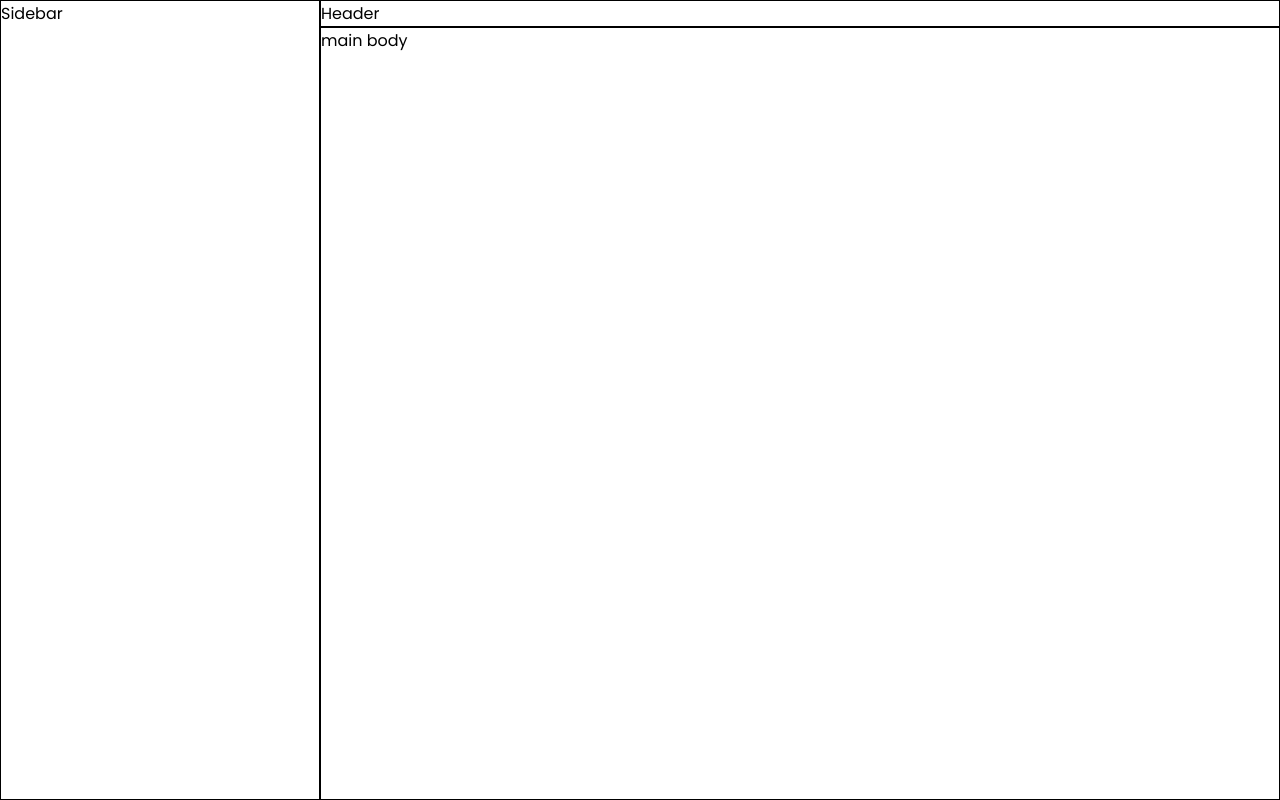
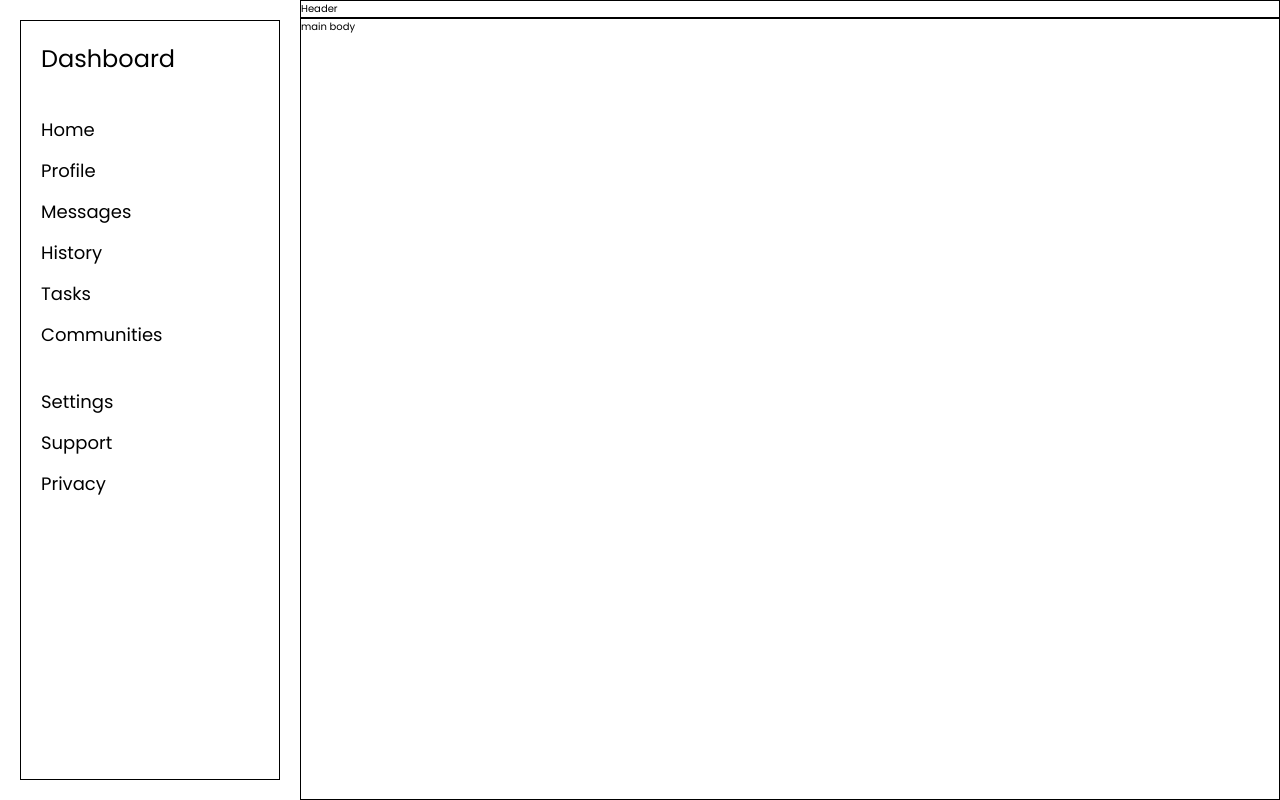
Before and after one commit to abhijeet3001/odin-admin-dashboard, a plain HTML site: page index.html in a window 1280 px wide. Drawn offline with Linux system fonts and the light colour scheme.

Commit message:
Add Sidebar menu items and apply initial styling

```diff
--- a/index.html
+++ b/index.html
@@ -10,7 +10,22 @@
 <body>
     <div class="main-container">
         <div class="header">Header</div>
-        <div class="sidebar">Sidebar</div>
+        <div class="sidebar">
+            <div class="sidebar-title">Dashboard</div>
+            <div class="menu-container">
+                <div class="menu-item">Home</div>
+                <div class="menu-item">Profile</div>
+                <div class="menu-item">Messages</div>
+                <div class="menu-item">History</div>
+                <div class="menu-item">Tasks</div>
+                <div class="menu-item">Communities</div>
+            </div>
+            <div class="menu-container">
+                <div class="menu-item">Settings</div>
+                <div class="menu-item">Support</div>
+                <div class="menu-item">Privacy</div>
+            </div>
+        </div>
         <div class="main-content">main body</div>
     </div>
 </body>
--- a/style.css
+++ b/style.css
@@ -1,4 +1,7 @@
 @import url("https://fonts.googleapis.com/css2?family=Poppins&display=swap");
+:root{
+  font-size: 10px;
+}
 body {
   margin: 0;
   padding: 0;
@@ -10,7 +13,7 @@ body {
 
 .main-container {
   display: grid;
-  grid-template: auto 3fr/ 1fr 3fr;
+  grid-template: auto 3fr/ 300px 1fr;
   min-height: 100vh;
 }
 .main-container > div{
@@ -21,4 +24,20 @@ body {
 }
 .sidebar {
   grid-area: 1/1/-1/2;
+  display: flex;
+  flex-direction: column;
+  gap: 4rem;
+  padding: 2rem;
+  margin: 2rem;
 }
+.sidebar-title{
+  font-size: 2.4rem;
+}
+.menu-container{
+  display: flex;
+  flex-direction: column;
+  gap: 1.4rem;
+}
+.menu-item{
+  font-size: 1.8rem;
+}
```
